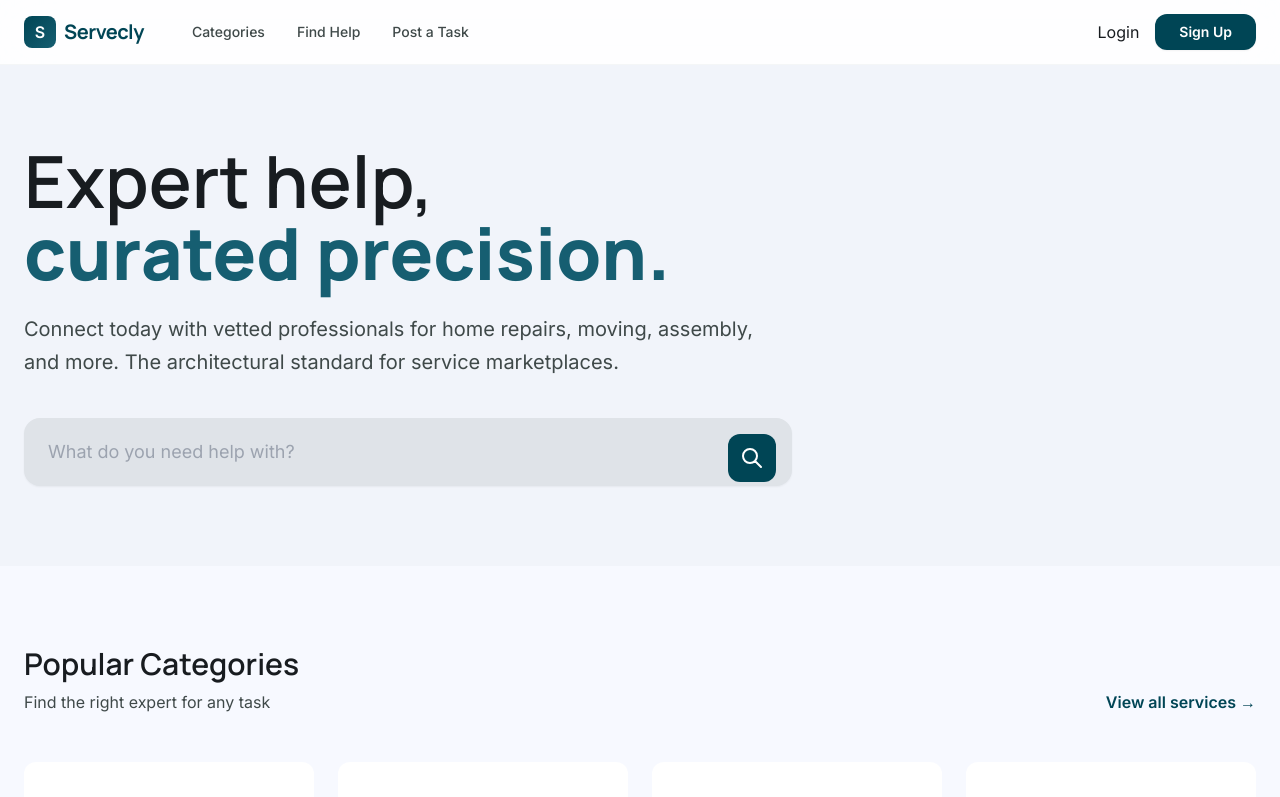
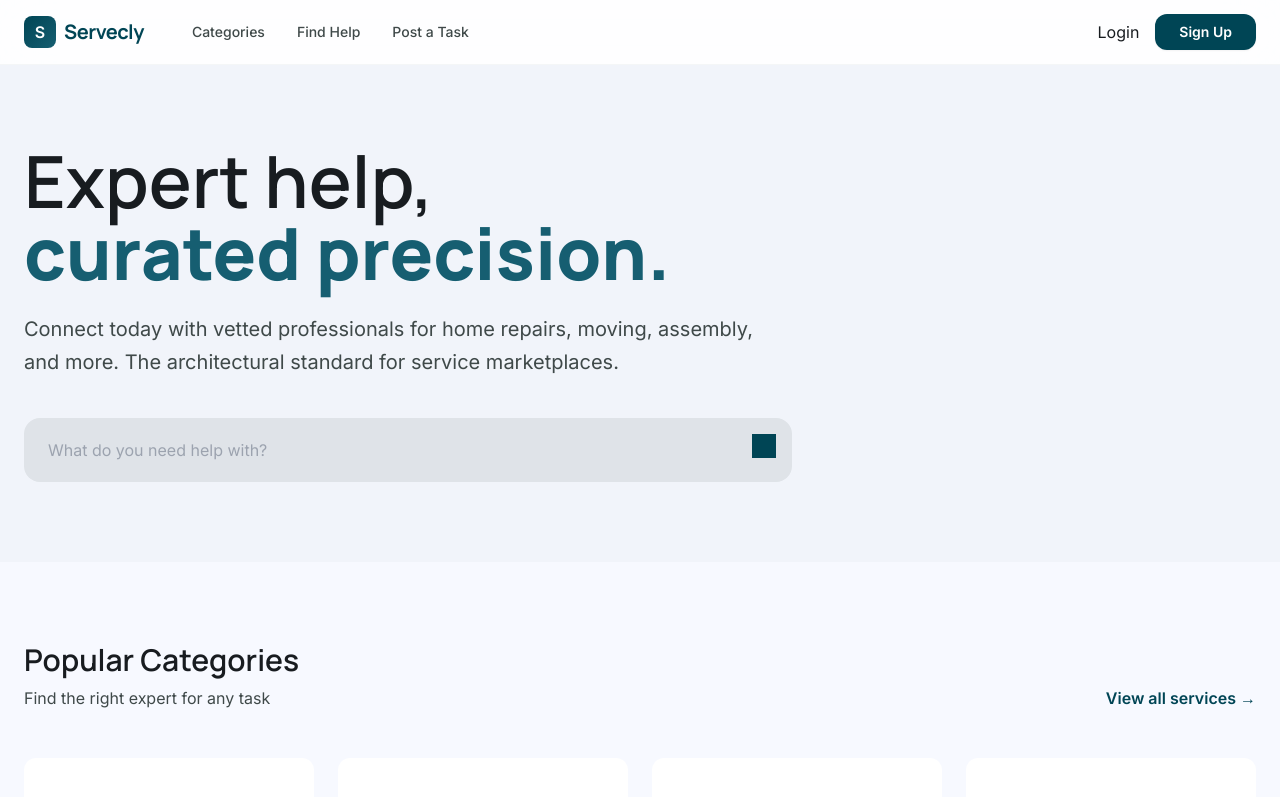
Before and after one commit to PgTobby-07/Servecly-Marektplace, a React (Vite) app: page / in a window 1280 px wide. Shown: the top 797 px of the page. Built offline with nearby package versions, Linux system fonts and the light colour scheme.

Commit message:
Update Home.jsx

```diff
--- a/src/pages/Home.jsx
+++ b/src/pages/Home.jsx
@@ -1,10 +1,20 @@
 import React, { useState, useEffect } from "react"; // 1. Added useState and useEffect here
 import { Link } from "react-router-dom";
+import { useNavigate } from "react-router-dom";
 
 const Home = () => {
   // 2. This creates a "Live" variable that React watches
   const [user, setUser] = useState(null);
+   const [searchQuery, setSearchQuery] = useState("");
+   const navigate = useNavigate();
 
+  const handleSearch = (e) => {
+   e.preventDefault();
+  if (!searchQuery.trim()) return;
+
+  // Navigate to your services page with the search term in the URL
+  navigate(`/services?search=${encodeURIComponent(searchQuery)}`);
+};
   // 3. This runs automatically when the page loads
  useEffect(() => {
     const checkUser = () => {
@@ -55,32 +65,18 @@ const Home = () => {
               for service marketplaces.
             </p>
 
-            <div className="flex flex-col sm:flex-row gap-4">
-              <div className="flex-grow relative">
-                <input
-                  type="text"
-                  placeholder="What do you need help with?"
-                  className="w-full bg-surface-container-highest px-6 py-5 rounded-2xl text-on-surface focus:outline-none focus:ring-2 focus:ring-primary/20 transition-all text-lg shadow-sm"
-                />
-                <div className="absolute right-4 top-4">
-                  <button className="bg-primary p-3 rounded-xl text-white hover:scale-105 transition-transform">
-                    <svg
-                      className="w-6 h-6"
-                      fill="none"
-                      stroke="currentColor"
-                      viewBox="0 0 24 24"
-                    >
-                      <path
-                        strokeLinecap="round"
-                        strokeLinejoin="round"
-                        strokeWidth="2"
-                        d="M21 21l-6-6m2-5a7 7 0 11-14 0 7 7 0 0114 0z"
-                      />
-                    </svg>
-                  </button>
-                </div>
-              </div>
-            </div>
+          <form onSubmit={handleSearch} className="flex-grow relative">
+           <input
+                type="text"
+               value={searchQuery}
+               onChange={(e) => setSearchQuery(e.target.value)}
+              placeholder="What do you need help with?"
+              className="w-full bg-surface-container-highest px-6 py-5 rounded-2xl ..."
+           />
+          <button type="submit" className="absolute right-4 top-4 bg-primary p-3 ...">
+              {/* Magnifying glass icon */}
+           </button>
+</form>
           </div>
         </div>
       </section>
```
